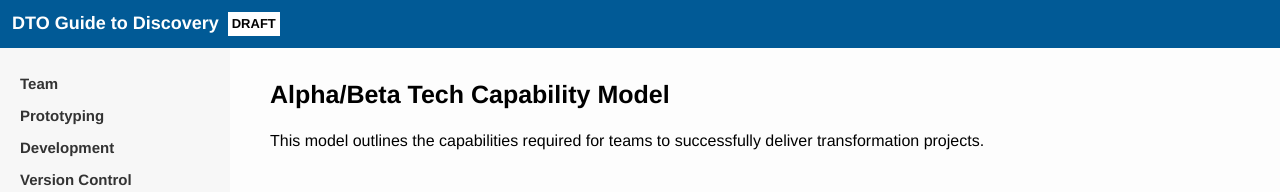
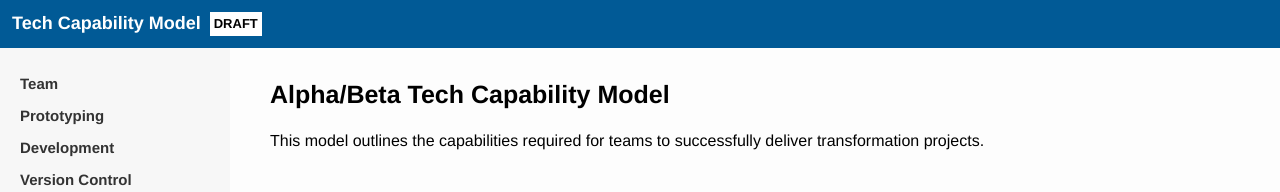
Before and after one commit to colugo/cautious-turtle, a Jekyll site: the page built from index.md, in a window 1280 px wide. Shown: the top 192 px of the page. Built offline with Jekyll 4.4.1, drawn with Linux system fonts in a browser that asks for light colours.

Commit message:
Remove references to discovery guide

```diff
--- a/_layouts/main.html
+++ b/_layouts/main.html
@@ -7,13 +7,13 @@
   <title>{{ page.title }} : Technology Capability Model</title>
 
   <style type="text/css">
-    @import url("{{ site.baseurl }}/stylesheets/discovery-guide.css");
+    @import url("{{ site.baseurl }}/stylesheets/style.css");
   </style>
 </head>
 <body>
 
 <header>
-  <h1><a href="{{ site.baseurl }}/">DTO Guide to Discovery</a> <span class="draft">Draft</span></h1>
+  <h1><a href="{{ site.baseurl }}/">Tech Capability Model</a> <span class="draft">Draft</span></h1>
 </header>
 
 <main>
```
Also changed, not shown: stylesheets/style.scss (renamed from stylesheets/discovery-guide.scss).
